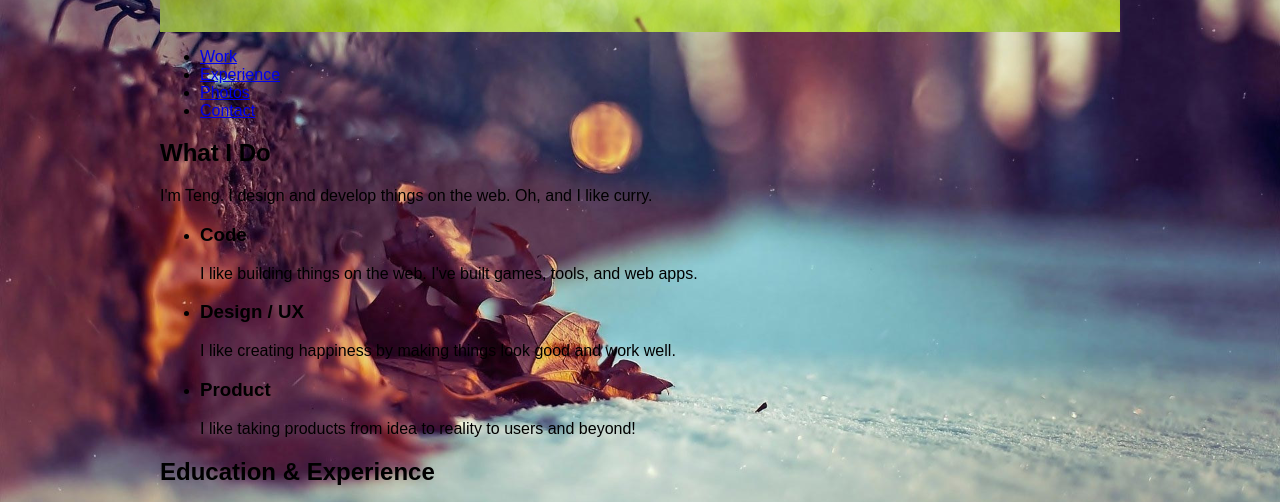
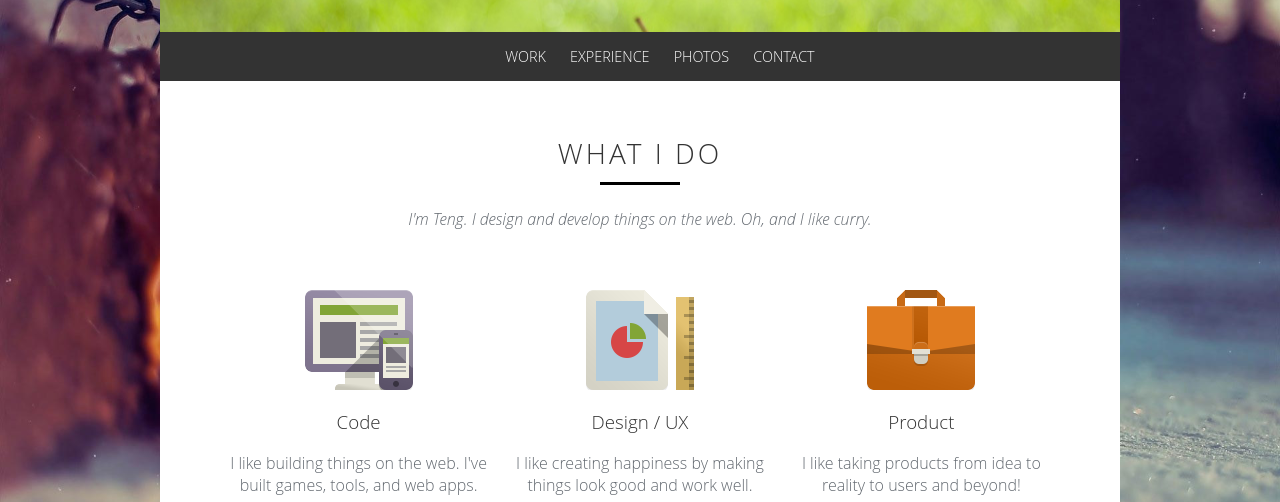
Before and after one commit to postgetme/sike-css0to1-profile, a website: page index.html in a window 1280 px wide. Shown: the part 258-760 px from the top of the page. Drawn offline with Linux system fonts and the light colour scheme; a web font is replaced by a local one.

Commit message:
第2课完成

```diff
--- a/css/main.css
+++ b/css/main.css
@@ -5,9 +5,22 @@ body {
   background-position: center;
 }
 
+body {
+  font-family: 'Open Sans','helvetica',arial,sans-serif;
+  font-weight: 300;
+  color: #62686f;
+}
+
+h1, h2, h3, h4, h5, h6 {
+  color: #333;
+  font-weight: 300;
+}
+
+
 .container {
   width: 960px;
   margin: 0 auto;
+  //padding: 1px;
 }
 
 .main-header {
@@ -39,3 +52,98 @@ body {
 
   text-shadow: 0 1px rgba(0,0,0,0.3);
 }
+
+.main-nav {
+  background-color: #333;
+  text-align: center;
+}
+
+.main-nav ul {
+  margin: 0;
+
+}
+
+.main-nav ul li {
+  margin: 15px 10px;
+  display: inline-block;
+}
+
+.main-nav ul li a {
+  color: #fff;
+  font-size: 0.9rem;
+  font-weight: 300;
+  text-transform: uppercase;
+  text-decoration: none;
+}
+
+.main-nav ul li a:hover {
+  text-decoration: underline;
+}
+
+.info-section {
+  background-color: #fff;
+  padding: 30px 60px;
+  text-align: center;;
+}
+
+.info-section li {
+  list-style: none;
+}
+
+.whatido__skill-list {
+  padding: 0;
+  overflow: hidden;
+}
+/*
+.clearfix:after {
+  content: "";
+  display: block;
+  clear: both;
+}
+*/
+.whatido__skill {
+  background-repeat: no-repeat;
+  background-position: center top;
+  padding-top: 100px;
+}
+
+.whatido__skill--code {
+  background-image: url(../img/skill-code.png);
+  width: 33%;
+}
+
+.whatido__skill--design {
+  background-image: url(../img/skill-design.png);
+  width: 34%;
+}
+
+.whatido__skill--product {
+  background-image: url(../img/skill-product.png);
+  width: 33%;
+}
+
+.whatido__skill-list .whatido__skill{
+  float: left;
+}
+
+.info-section header h2 {
+  font-size: 28px;
+  text-transform: uppercase;
+  letter-spacing: 3px;
+}
+
+.info-section header h2:after {
+  content: "";
+  display: block;
+  border-bottom: 3px solid black;
+  width: 80px;
+  margin: 10px auto;
+}
+
+.info-section__description {
+  font-style: italic;
+}
+
+.info-section header {
+  margin-bottom: 60px;
+}
--- a/index.html
+++ b/index.html
@@ -60,7 +60,7 @@ See: http://www.sitepoint.com/web-foundations/doctypes/
             <h3>Design / UX</h3>
             <p>I like creating happiness by making things look good and work well.</p>
           </li>
-          <li class="whatido__skill whatido__skill--product">
+          <li class="whatido__skill whatido__skill--product clearfix">
             <h3>Product</h3>
             <p>I like taking products from idea to reality to users and beyond!</p>
           </li>
```
